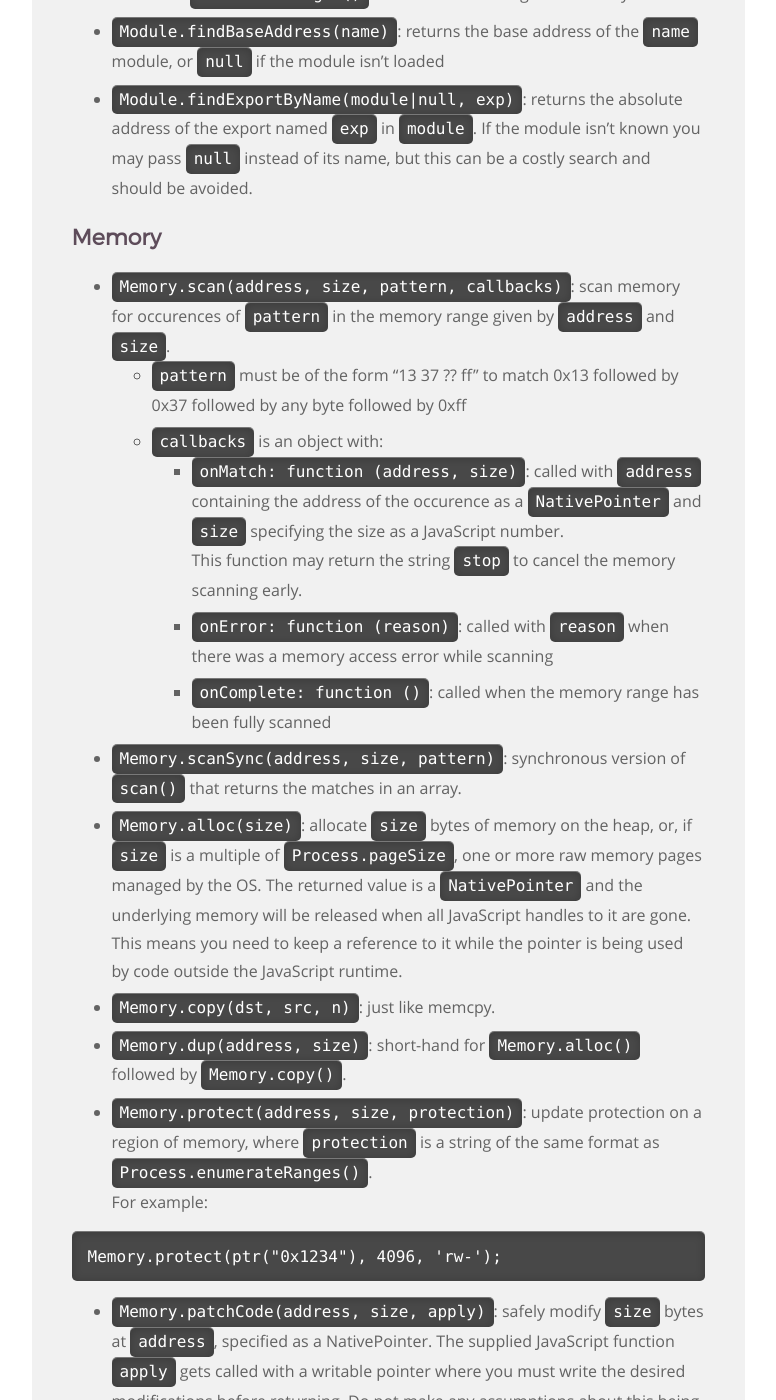
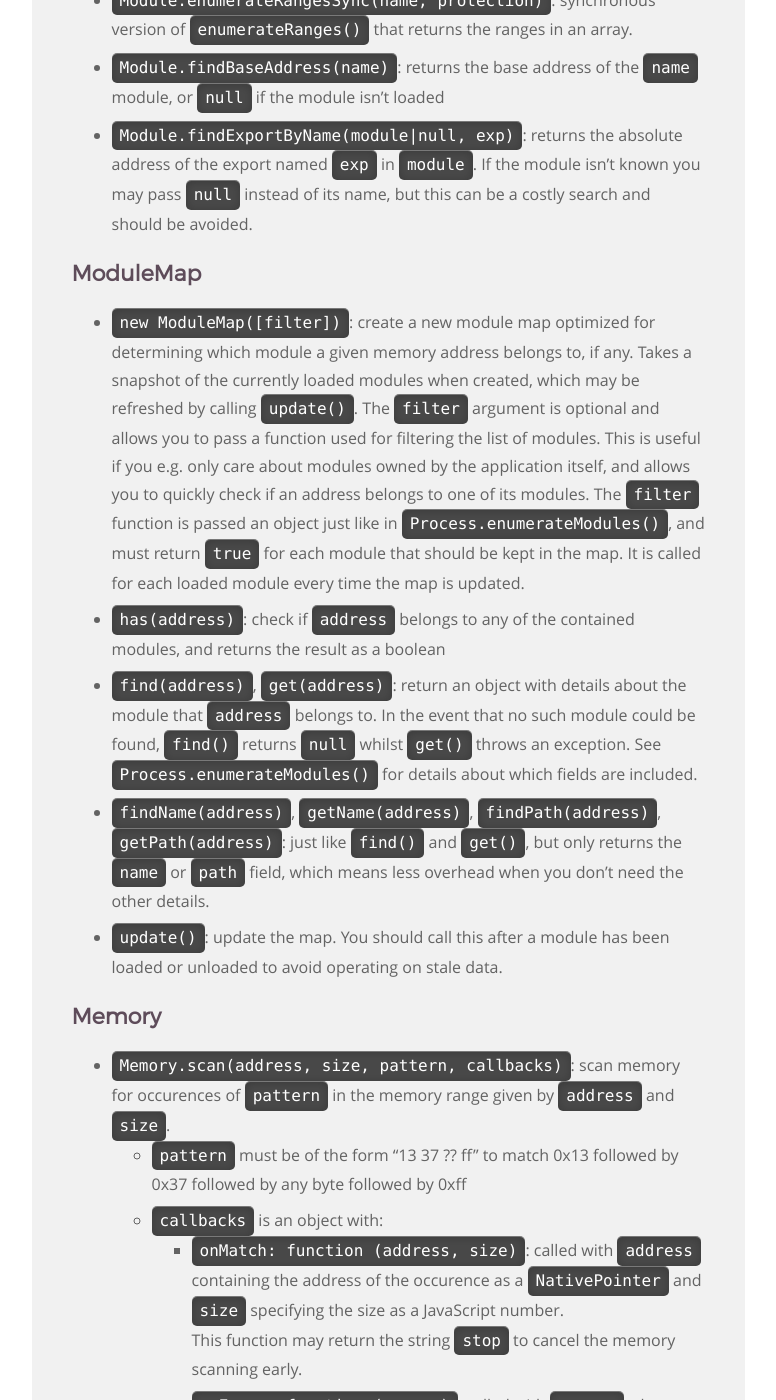
Before and after one commit to frida/frida-website, a Jekyll site: the page built from _docs/javascript-api.md, in a window 1280 px wide and 1400 px high, scrolled down 12485 px. Shown: the whole window, without its empty margins (364-1140 px from the left). Built offline with Jekyll 4.4.1, drawn with Linux system fonts in a browser that asks for light colours.

Commit message:
Add ModuleMap docs

```diff
--- a/_docs/javascript-api.md
+++ b/_docs/javascript-api.md
@@ -11,6 +11,7 @@ permalink: /docs/javascript-api/
   1. [Frida](#frida)
   1. [Process](#process)
   1. [Module](#module)
+  1. [ModuleMap](#modulemap)
   1. [Memory](#memory)
   1. [MemoryAccessMonitor](#memoryaccessmonitor)
   1. [Thread](#thread)
@@ -474,6 +475,39 @@ In the example above we used `script.on('message', on_message)` to monitor for a
     the export named `exp` in `module`. If the module isn't known you may pass
     `null` instead of its name, but this can be a costly search and should be
     avoided.
+
+
+## ModuleMap
+
++   `new ModuleMap([filter])`: create a new module map optimized for determining
+    which module a given memory address belongs to, if any. Takes a snapshot of
+    the currently loaded modules when created, which may be refreshed by calling
+    `update()`. The `filter` argument is optional and allows you to pass a
+    function used for filtering the list of modules. This is useful if you e.g.
+    only care about modules owned by the application itself, and allows you to
+    quickly check if an address belongs to one of its modules. The `filter`
+    function is passed an object just like in `Process.enumerateModules()`,
+    and must return `true` for each module that should be kept in the map.
+    It is called for each loaded module every time the map is updated.
+
+-   `has(address)`: check if `address` belongs to any of the contained modules,
+    and returns the result as a boolean
+
+-   `find(address)`, `get(address)`: return an object with details about the
+    module that `address` belongs to. In the event that no such module could be
+    found, `find()` returns `null` whilst `get()` throws an exception.
+    See `Process.enumerateModules()` for details about which fields are
+    included.
+
+-   `findName(address)`,
+    `getName(address)`,
+    `findPath(address)`,
+    `getPath(address)`:
+    just like `find()` and `get()`, but only returns the `name` or `path`
+    field, which means less overhead when you don't need the other details.
+
+-   `update()`: update the map. You should call this after a module has been
+    loaded or unloaded to avoid operating on stale data.
 
 
 ## Memory
```
